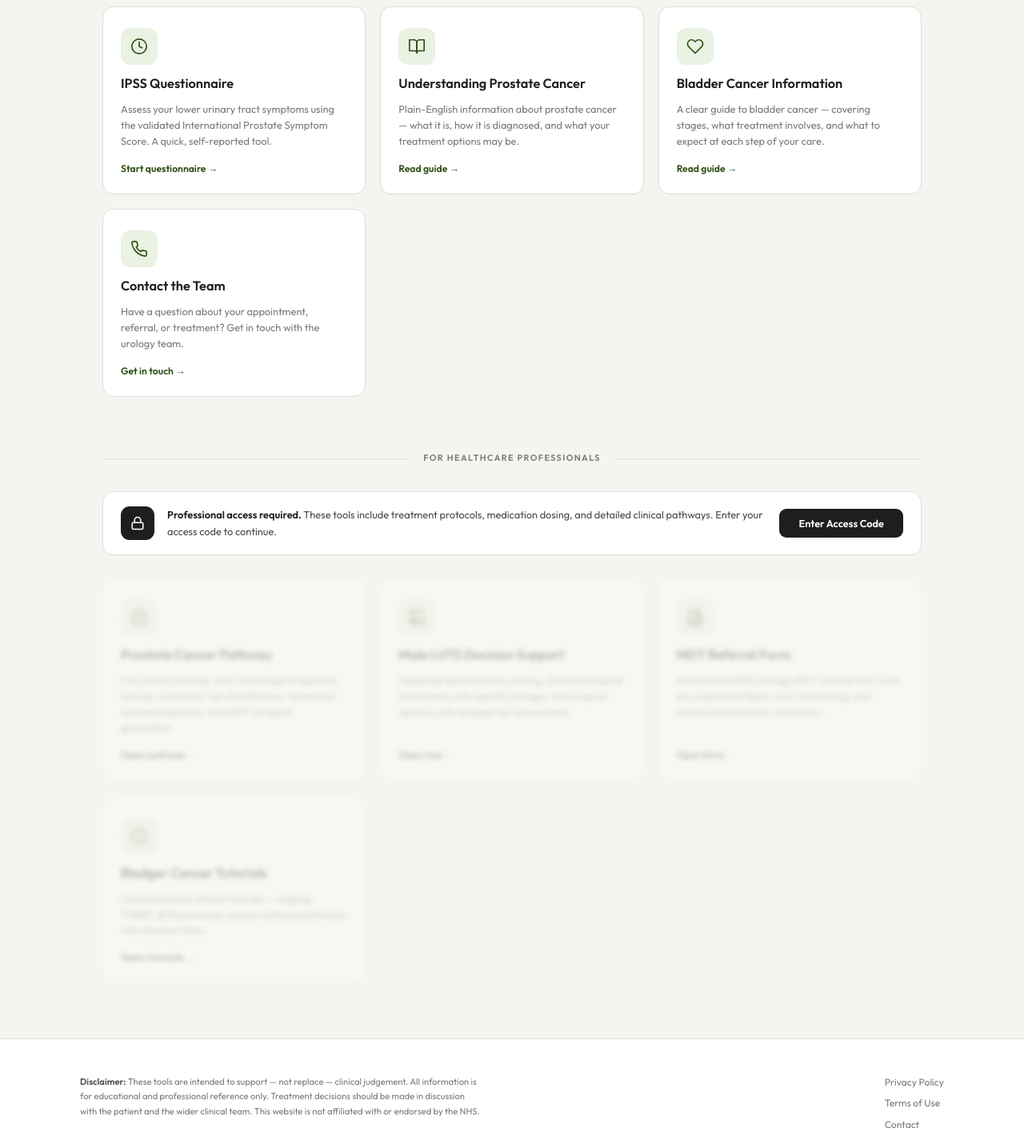
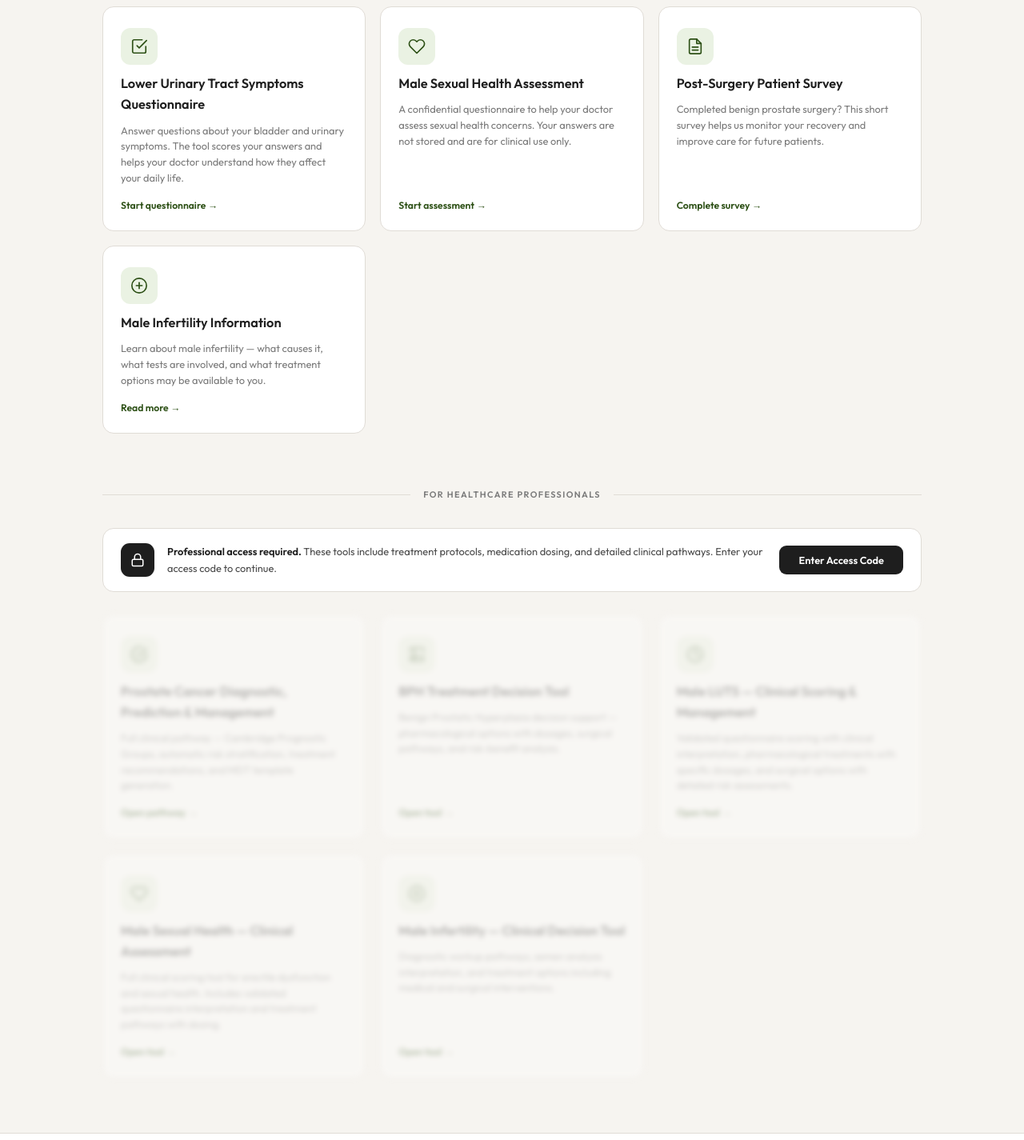
Before and after one commit to urologydigital/UrologyDigital-Website, a plain HTML site: page index.html in a window 1280 px wide. Shown: the part 460-1885 px from the top of the page at 80% size. Drawn offline with nearby package versions, Linux system fonts and the light colour scheme.

Commit message:
Update patient and professional card details

```diff
--- a/index.html
+++ b/index.html
@@ -523,63 +523,59 @@
   <div class="card-grid">
 
     <!-- ============================================================
-         PATIENT CARD 1
-         • Change the <h3> text = card title
-         • Change the <p> text = card description
-         • Change href="LINK_HERE" = the URL your tool opens
-           Use "#" if you don't have a link yet.
+         PATIENT CARD 1 — LUTS Questionnaire
          ============================================================ -->
-    <a href="LINK_HERE" class="tool-card">
+    <a href="https://urologydigital.github.io/Male-Low-Urinary-tract-Symptoms-Questionnaire/" class="tool-card">
       <div class="card-icon-wrap">
         <svg viewBox="0 0 24 24" fill="none" stroke="currentColor" stroke-width="1.8" stroke-linecap="round" stroke-linejoin="round">
-          <circle cx="12" cy="12" r="10"/><path d="M12 6v6l4 2"/>
+          <path d="M9 11l3 3L22 4"/><path d="M21 12v7a2 2 0 0 1-2 2H5a2 2 0 0 1-2-2V5a2 2 0 0 1 2-2h11"/>
         </svg>
       </div>
-      <h3>IPSS Questionnaire</h3>
-      <p>Assess your lower urinary tract symptoms using the validated International Prostate Symptom Score. A quick, self-reported tool.</p>
+      <h3>Lower Urinary Tract Symptoms Questionnaire</h3>
+      <p>Answer questions about your bladder and urinary symptoms. The tool scores your answers and helps your doctor understand how they affect your daily life.</p>
       <span class="card-cta">Start questionnaire →</span>
     </a>
 
     <!-- ============================================================
-         PATIENT CARD 2
+         PATIENT CARD 2 — Sexual Health Assessment
          ============================================================ -->
-    <a href="LINK_HERE" class="tool-card">
-      <div class="card-icon-wrap">
-        <svg viewBox="0 0 24 24" fill="none" stroke="currentColor" stroke-width="1.8" stroke-linecap="round" stroke-linejoin="round">
-          <path d="M2 3h6a4 4 0 0 1 4 4v14a3 3 0 0 0-3-3H2z"/><path d="M22 3h-6a4 4 0 0 0-4 4v14a3 3 0 0 1 3-3h7z"/>
-        </svg>
-      </div>
-      <h3>Understanding Prostate Cancer</h3>
-      <p>Plain-English information about prostate cancer — what it is, how it is diagnosed, and what your treatment options may be.</p>
-      <span class="card-cta">Read guide →</span>
-    </a>
-
-    <!-- ============================================================
-         PATIENT CARD 3
-         ============================================================ -->
-    <a href="LINK_HERE" class="tool-card">
+    <a href="https://urologydigital.github.io/Male-Sexual-Health-Clinical-Assessment/" class="tool-card">
       <div class="card-icon-wrap">
         <svg viewBox="0 0 24 24" fill="none" stroke="currentColor" stroke-width="1.8" stroke-linecap="round" stroke-linejoin="round">
           <path d="M20.84 4.61a5.5 5.5 0 0 0-7.78 0L12 5.67l-1.06-1.06a5.5 5.5 0 0 0-7.78 7.78L12 21.23l8.84-8.84a5.5 5.5 0 0 0 0-7.78z"/>
         </svg>
       </div>
-      <h3>Bladder Cancer Information</h3>
-      <p>A clear guide to bladder cancer — covering stages, what treatment involves, and what to expect at each step of your care.</p>
-      <span class="card-cta">Read guide →</span>
+      <h3>Male Sexual Health Assessment</h3>
+      <p>A confidential questionnaire to help your doctor assess sexual health concerns. Your answers are not stored and are for clinical use only.</p>
+      <span class="card-cta">Start assessment →</span>
     </a>
 
     <!-- ============================================================
-         PATIENT CARD 4
+         PATIENT CARD 3 — Post-Surgery Survey
          ============================================================ -->
-    <a href="LINK_HERE" class="tool-card">
+    <a href="https://urologydigital.github.io/QEHKL-Post-Prostate-Benign-Surgery-Patient-Survey/" class="tool-card">
       <div class="card-icon-wrap">
         <svg viewBox="0 0 24 24" fill="none" stroke="currentColor" stroke-width="1.8" stroke-linecap="round" stroke-linejoin="round">
-          <path d="M22 16.92v3a2 2 0 0 1-2.18 2 19.79 19.79 0 0 1-8.63-3.07 19.5 19.5 0 0 1-6-6A19.79 19.79 0 0 1 2.12 4.18 2 2 0 0 1 4.11 2h3a2 2 0 0 1 2 1.72c.127.96.361 1.903.7 2.81a2 2 0 0 1-.45 2.11L8.09 9.91a16 16 0 0 0 6 6l1.27-1.27a2 2 0 0 1 2.11-.45c.907.339 1.85.573 2.81.7A2 2 0 0 1 22 16.92z"/>
+          <path d="M14 2H6a2 2 0 0 0-2 2v16a2 2 0 0 0 2 2h12a2 2 0 0 0 2-2V8z"/><polyline points="14 2 14 8 20 8"/><line x1="16" y1="13" x2="8" y2="13"/><line x1="16" y1="17" x2="8" y2="17"/>
         </svg>
       </div>
-      <h3>Contact the Team</h3>
-      <p>Have a question about your appointment, referral, or treatment? Get in touch with the urology team.</p>
-      <span class="card-cta">Get in touch →</span>
+      <h3>Post-Surgery Patient Survey</h3>
+      <p>Completed benign prostate surgery? This short survey helps us monitor your recovery and improve care for future patients.</p>
+      <span class="card-cta">Complete survey →</span>
+    </a>
+
+    <!-- ============================================================
+         PATIENT CARD 4 — Male Infertility
+         ============================================================ -->
+    <a href="https://urologydigital.github.io/Male-Infertility-Tool/" class="tool-card">
+      <div class="card-icon-wrap">
+        <svg viewBox="0 0 24 24" fill="none" stroke="currentColor" stroke-width="1.8" stroke-linecap="round" stroke-linejoin="round">
+          <circle cx="12" cy="12" r="10"/><line x1="12" y1="8" x2="12" y2="16"/><line x1="8" y1="12" x2="16" y2="12"/>
+        </svg>
+      </div>
+      <h3>Male Infertility Information</h3>
+      <p>Learn about male infertility — what causes it, what tests are involved, and what treatment options may be available to you.</p>
+      <span class="card-cta">Read more →</span>
     </a>
 
   </div>
@@ -595,8 +591,8 @@
      ██                                                          ██
      ██  TO CHANGE THE PASSWORD: Scroll to the very bottom       ██
      ██  of this file. Find the line:                            ██
-     ██      const ACCESS_CODE = "Sofia2036";        ██
-     ██  Replace ChangeThisPassword123 with your own password.   ██
+     ██      const ACCESS_CODE = "UroDigital2025!";        ██
+     ██  Replace UroDigital2025! with your own password.   ██
      ██                                                          ██
      ██  TO ADD / REMOVE CARDS: Same method as patients above.  ██
      ██                                                          ██
@@ -625,59 +621,73 @@
     <div class="card-grid">
 
       <!-- ============================================================
-           PROFESSIONAL CARD 1
+           PROFESSIONAL CARD 1 — Prostate Cancer Full Pathway
            ============================================================ -->
-      <a href="LINK_HERE" class="tool-card">
+      <a href="https://urologydigital.github.io/Prostate-Cancer-Diagnostic-Prediction-and-Management-Tool/" class="tool-card">
         <div class="card-icon-wrap">
           <svg viewBox="0 0 24 24" fill="none" stroke="currentColor" stroke-width="1.8" stroke-linecap="round" stroke-linejoin="round">
             <path d="M22 11.08V12a10 10 0 1 1-5.93-9.14"/><polyline points="22 4 12 14.01 9 11.01"/>
           </svg>
         </div>
-        <h3>Prostate Cancer Pathway</h3>
-        <p>Full clinical pathway with Cambridge Prognostic Groups, automatic risk stratification, treatment recommendations, and MDT template generation.</p>
+        <h3>Prostate Cancer Diagnostic, Prediction & Management</h3>
+        <p>Full clinical pathway — Cambridge Prognostic Groups, automatic risk stratification, treatment recommendations, and MDT template generation.</p>
         <span class="card-cta">Open pathway →</span>
       </a>
 
       <!-- ============================================================
-           PROFESSIONAL CARD 2
+           PROFESSIONAL CARD 2 — BPH Treatment Decision
            ============================================================ -->
-      <a href="LINK_HERE" class="tool-card">
+      <a href="https://urologydigital.github.io/BPH-Treatment-Decision-Tool/" class="tool-card">
         <div class="card-icon-wrap">
           <svg viewBox="0 0 24 24" fill="none" stroke="currentColor" stroke-width="1.8" stroke-linecap="round" stroke-linejoin="round">
             <path d="M9 3H5a2 2 0 0 0-2 2v4m6-6h10a2 2 0 0 1 2 2v4M9 3v18m0 0h10a2 2 0 0 0 2-2v-4M9 21H5a2 2 0 0 1-2-2v-4m0 0h18"/>
           </svg>
         </div>
-        <h3>Male LUTS Decision Support</h3>
-        <p>Validated questionnaire scoring, pharmacological treatments with specific dosages, and surgical options with detailed risk assessments.</p>
+        <h3>BPH Treatment Decision Tool</h3>
+        <p>Benign Prostatic Hyperplasia decision support — pharmacological options with dosages, surgical pathways, and risk-benefit analysis.</p>
         <span class="card-cta">Open tool →</span>
       </a>
 
       <!-- ============================================================
-           PROFESSIONAL CARD 3
+           PROFESSIONAL CARD 3 — LUTS Clinical (full clinical version)
            ============================================================ -->
-      <a href="LINK_HERE" class="tool-card">
+      <a href="https://urologydigital.github.io/Male-Low-Urinary-tract-Symptoms-Questionnaire/" class="tool-card">
         <div class="card-icon-wrap">
           <svg viewBox="0 0 24 24" fill="none" stroke="currentColor" stroke-width="1.8" stroke-linecap="round" stroke-linejoin="round">
-            <path d="M14 2H6a2 2 0 0 0-2 2v16a2 2 0 0 0 2 2h12a2 2 0 0 0 2-2V8z"/><polyline points="14 2 14 8 20 8"/><line x1="16" y1="13" x2="8" y2="13"/><line x1="16" y1="17" x2="8" y2="17"/>
+            <circle cx="12" cy="12" r="10"/><path d="M12 6v6l4 2"/>
           </svg>
         </div>
-        <h3>MDT Referral Form</h3>
-        <p>Streamlined NHS Urology MDT referral form with pre-populated fields, auto-formatting, and instant download for submission.</p>
-        <span class="card-cta">Open form →</span>
+        <h3>Male LUTS — Clinical Scoring & Management</h3>
+        <p>Validated questionnaire scoring with clinical interpretation, pharmacological treatments with specific dosages, and surgical options with detailed risk assessments.</p>
+        <span class="card-cta">Open tool →</span>
       </a>
 
       <!-- ============================================================
-           PROFESSIONAL CARD 4
+           PROFESSIONAL CARD 4 — Sexual Health Clinical
            ============================================================ -->
-      <a href="LINK_HERE" class="tool-card">
+      <a href="https://urologydigital.github.io/Male-Sexual-Health-Clinical-Assessment/" class="tool-card">
         <div class="card-icon-wrap">
           <svg viewBox="0 0 24 24" fill="none" stroke="currentColor" stroke-width="1.8" stroke-linecap="round" stroke-linejoin="round">
-            <circle cx="12" cy="12" r="10"/><line x1="12" y1="8" x2="12" y2="12"/><line x1="12" y1="16" x2="12.01" y2="16"/>
+            <path d="M20.84 4.61a5.5 5.5 0 0 0-7.78 0L12 5.67l-1.06-1.06a5.5 5.5 0 0 0-7.78 7.78L12 21.23l8.84-8.84a5.5 5.5 0 0 0 0-7.78z"/>
           </svg>
         </div>
-        <h3>Bladger Cancer Tutorials</h3>
-        <p>Comprehensive clinical tutorials — staging, TURBT, BCG protocols, and surveillance pathways with decision trees.</p>
-        <span class="card-cta">Open tutorials →</span>
+        <h3>Male Sexual Health — Clinical Assessment</h3>
+        <p>Full clinical scoring tool for erectile dysfunction and sexual health. Includes validated questionnaire interpretation and treatment pathways with dosing.</p>
+        <span class="card-cta">Open tool →</span>
+      </a>
+
+      <!-- ============================================================
+           PROFESSIONAL CARD 5 — Male Infertility Clinical
+           ============================================================ -->
+      <a href="https://urologydigital.github.io/Male-Infertility-Tool/" class="tool-card">
+        <div class="card-icon-wrap">
+          <svg viewBox="0 0 24 24" fill="none" stroke="currentColor" stroke-width="1.8" stroke-linecap="round" stroke-linejoin="round">
+            <circle cx="12" cy="12" r="10"/><line x1="12" y1="8" x2="12" y2="16"/><line x1="8" y1="12" x2="16" y2="12"/>
+          </svg>
+        </div>
+        <h3>Male Infertility — Clinical Decision Tool</h3>
+        <p>Diagnostic workup pathways, semen analysis interpretation, and treatment options including medical and surgical interventions.</p>
+        <span class="card-cta">Open tool →</span>
       </a>
 
     </div>
@@ -721,9 +731,9 @@
      ██              EDIT PASSWORD HERE                           ██
      ██                                                          ██
      ██  Find the line below:                                    ██
-     ██      const ACCESS_CODE = "ChangeThisPassword123";        ██
+     ██      const ACCESS_CODE = "UroDigital2025!";        ██
      ██                                                          ██
-     ██  Replace ChangeThisPassword123 with your own password.   ██
+     ██  Replace UroDigital2025! with your own password.   ██
      ██  Keep the quotes (" ") around it.                        ██
      ██                                                          ██
      ██  Example:                                                ██
@@ -734,7 +744,7 @@
      ██████████████████████████████████████████████████████████████
      ================================================================ -->
 <script>
-  const ACCESS_CODE = "ChangeThisPassword123";
+  const ACCESS_CODE = "UroDigital2025!";
 
   function openModal() {
     document.getElementById('modalBg').classList.add('open');
```
